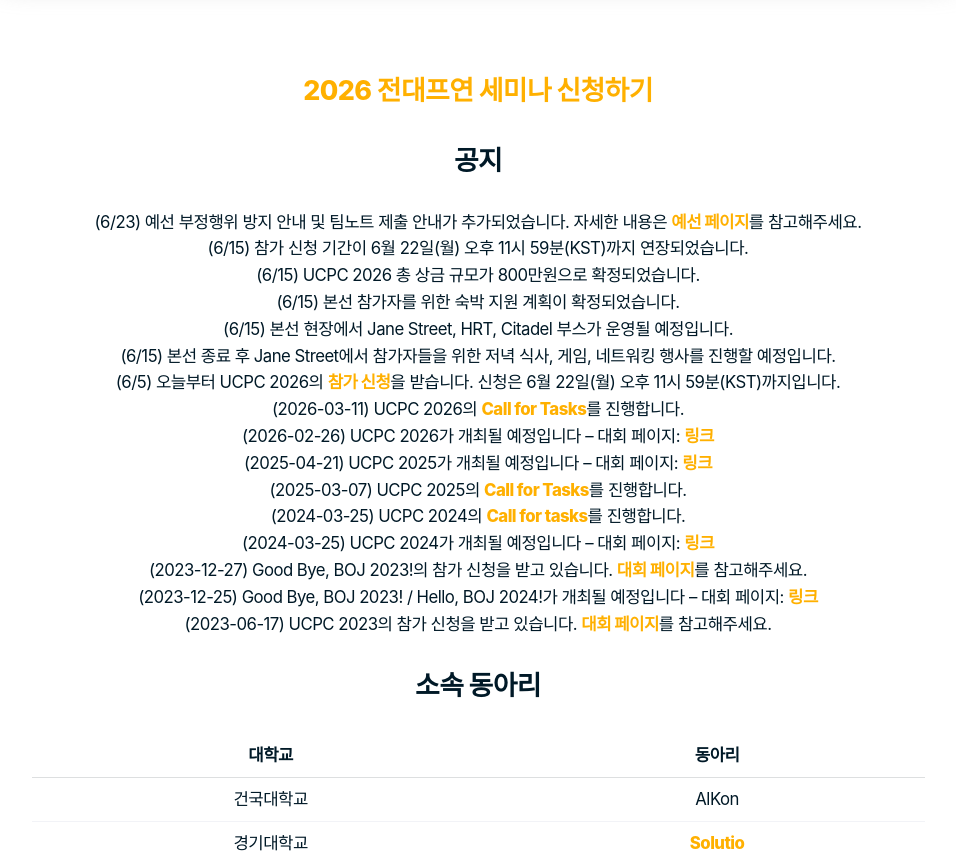
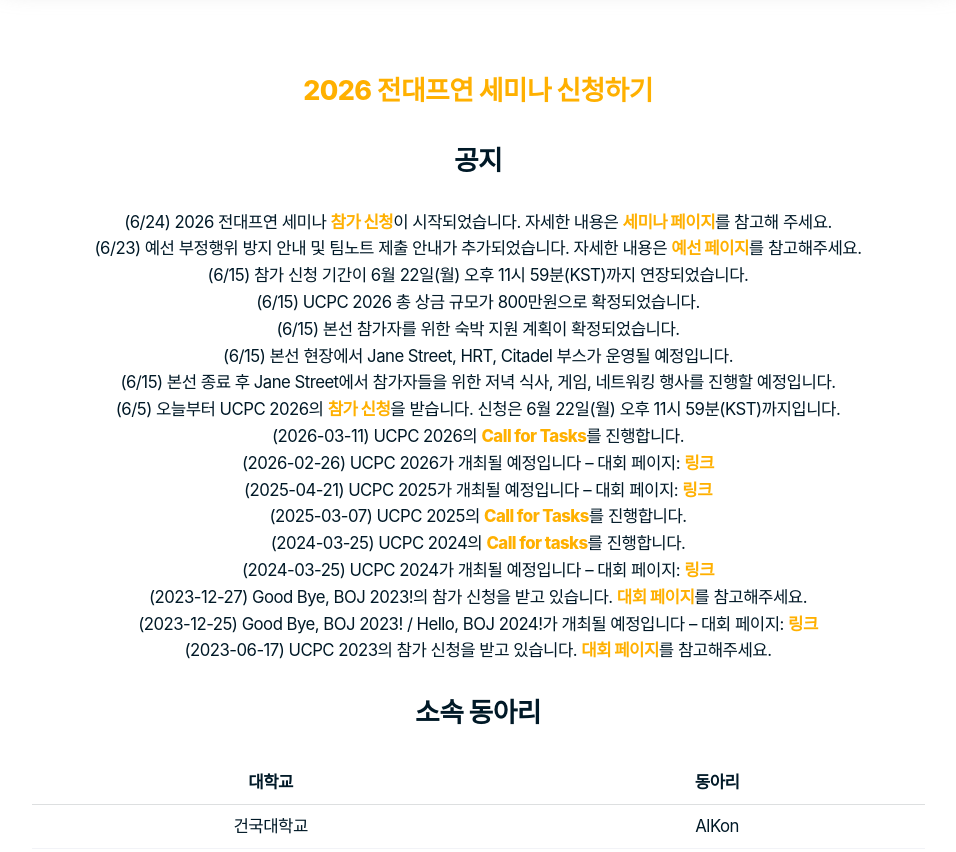
Before and after one commit to ucpcc/main, a Jekyll site: the page built from index.md, in a window 1280 px wide and 900 px high, scrolled down 1021 px, cut to the strip 48-900 px from the top of the window. Shown: the whole strip, without its empty margins (162-1118 px from the left). Built offline with Jekyll 4.4.1, drawn with Linux system fonts in a browser that asks for light colours; some web fonts are replaced.

Commit message:
Update 2026 seminar registration links (#58)

```diff
--- a/index.md
+++ b/index.md
@@ -6,10 +6,11 @@ lang: ko
 
 <!-- ## [UCPC 2024 신청하기](https://2024.ucpc.me){:target="_blank"} -->
 <!-- ## [UCPC 2025 신청하기](https://2025.ucpc.me){:target="_blank"} -->
-## [2026 전대프연 세미나 신청하기](https://seminar.ucpc.me/){:target="_blank"}
+## [2026 전대프연 세미나 신청하기](https://forms.gle/fshRRESmd2PLdcqS6){:target="_blank"}
 
 ## 공지
 
+- (6/24) 2026 전대프연 세미나 [참가 신청](https://forms.gle/fshRRESmd2PLdcqS6)이 시작되었습니다. 자세한 내용은 [세미나 페이지](https://seminar.ucpc.me/)를 참고해 주세요.
 - (6/23) 예선 부정행위 방지 안내 및 팀노트 제출 안내가 추가되었습니다. 자세한 내용은 [예선 페이지](https://2026.ucpc.me/qualifier/)를 참고해주세요.
 - (6/15) 참가 신청 기간이 6월 22일(월) 오후 11시 59분(KST)까지 연장되었습니다.
 - (6/15) UCPC 2026 총 상금 규모가 800만원으로 확정되었습니다.
```
Also changed, not shown: en/index.md (+2 -1 lines).
